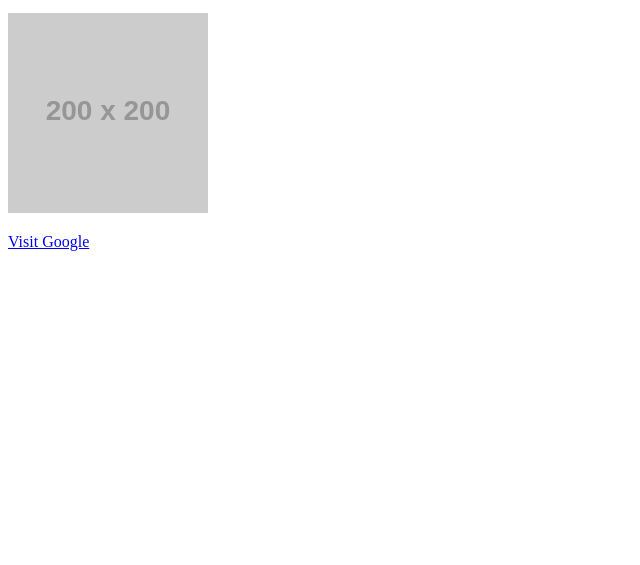
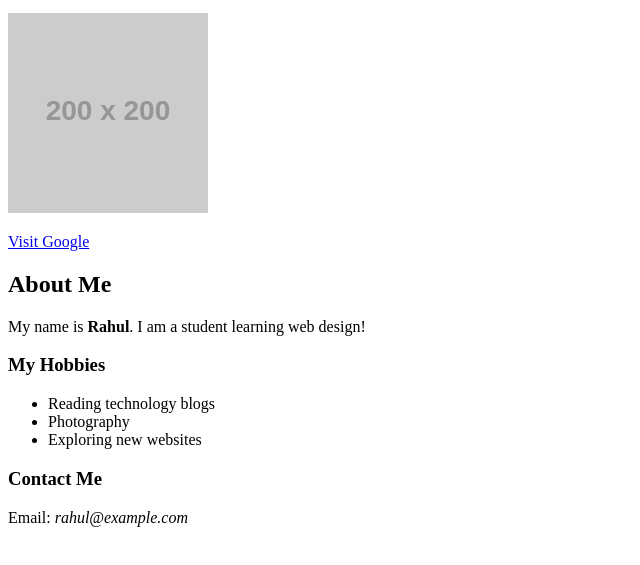
Before and after one commit to kmmajidh/my-first-website, a plain HTML site: page index.html in a window 1280 px wide. Shown: the part 101-666 px from the top of the page, without its empty margins (0-640 px from the left). Drawn offline with Linux system fonts and the light colour scheme; placeholder pictures from the web are drawn by us.

Commit message:
Update index.html

```diff
--- a/index.html
+++ b/index.html
@@ -8,5 +8,17 @@
     <p>Hello! I’m learning HTML using GitHub.</p>
     <img src="https://via.placeholder.com/200" alt="Sample Image">
     <p><a href="https://www.google.com">Visit Google</a></p>
+    <!-- 👇 Add your own content below -->
+    <h2>About Me</h2>
+    <p>My name is <strong>Rahul</strong>. I am a student learning web design!</p>
+    <h3>My Hobbies</h3>
+    <ul>
+        <li>Reading technology blogs</li>
+        <li>Photography</li>
+        <li>Exploring new websites</li>
+    </ul>
+    <h3>Contact Me</h3>
+    <p>Email: <em>rahul@example.com</em></p>
 </body>
+
 </html>
```
